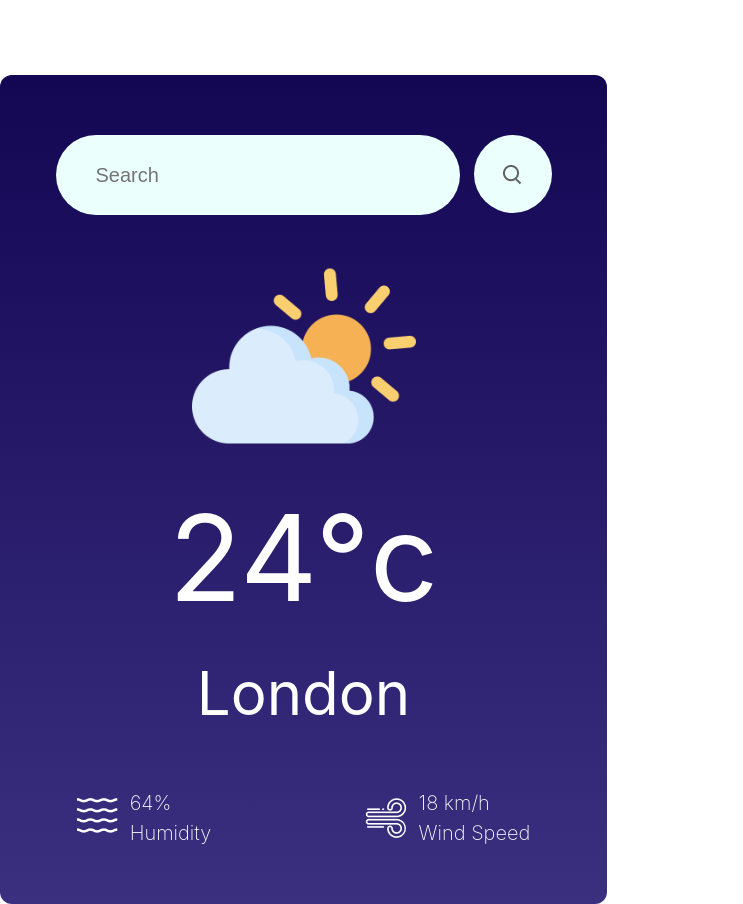
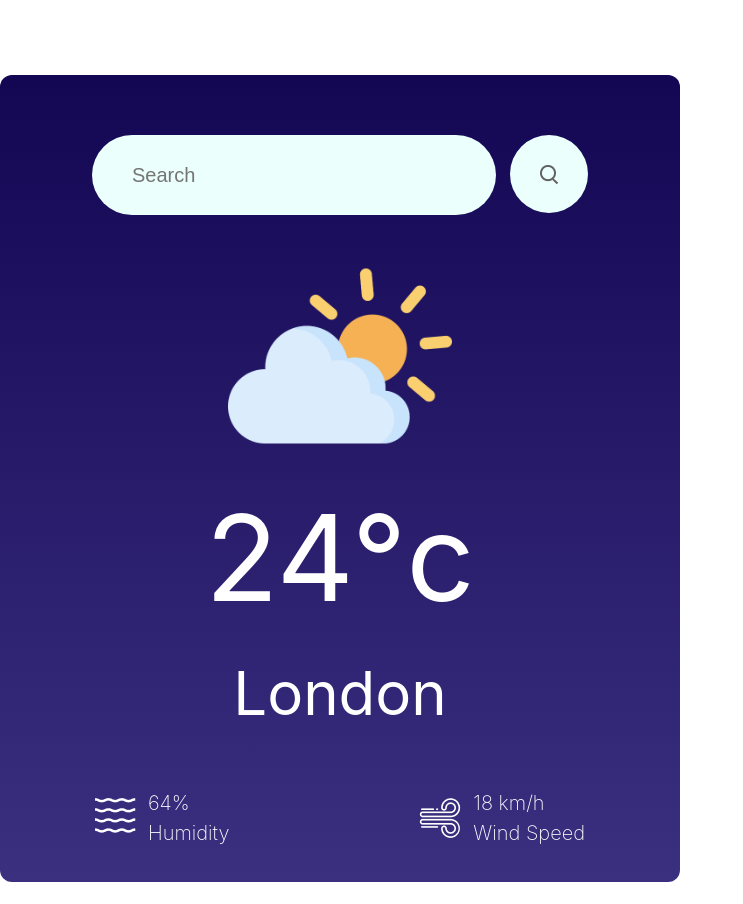
Before and after one commit to gkarm/weatherplus, a React (Vite) app: page /WeatherPlusApp in a window 1280 px wide. Shown: the whole page, without its empty margins (0-743 px from the left). After the commit the page ends 882 px from the top, so only its background shows below. Built offline with nearby package versions, Linux system fonts and the light colour scheme.

Commit message:
last commit

```diff
--- a/src/Components/WeatherPlusApp/WeatherPlusApp.css
+++ b/src/Components/WeatherPlusApp/WeatherPlusApp.css
@@ -1,6 +1,6 @@
 .container{
-    width:607px;
-    height: 829px;
+    width:680px;
+    height: 807px;
     margin: auto;
     margin-top: 75px;
     border-radius: 12px;
--- a/src/Components/style.css
+++ b/src/Components/style.css
@@ -9,9 +9,6 @@
     align-items: center;
     height: 100vh;
     width: 100vh;
-
-
-
     background-color: #3b2f80;
 
 
```
